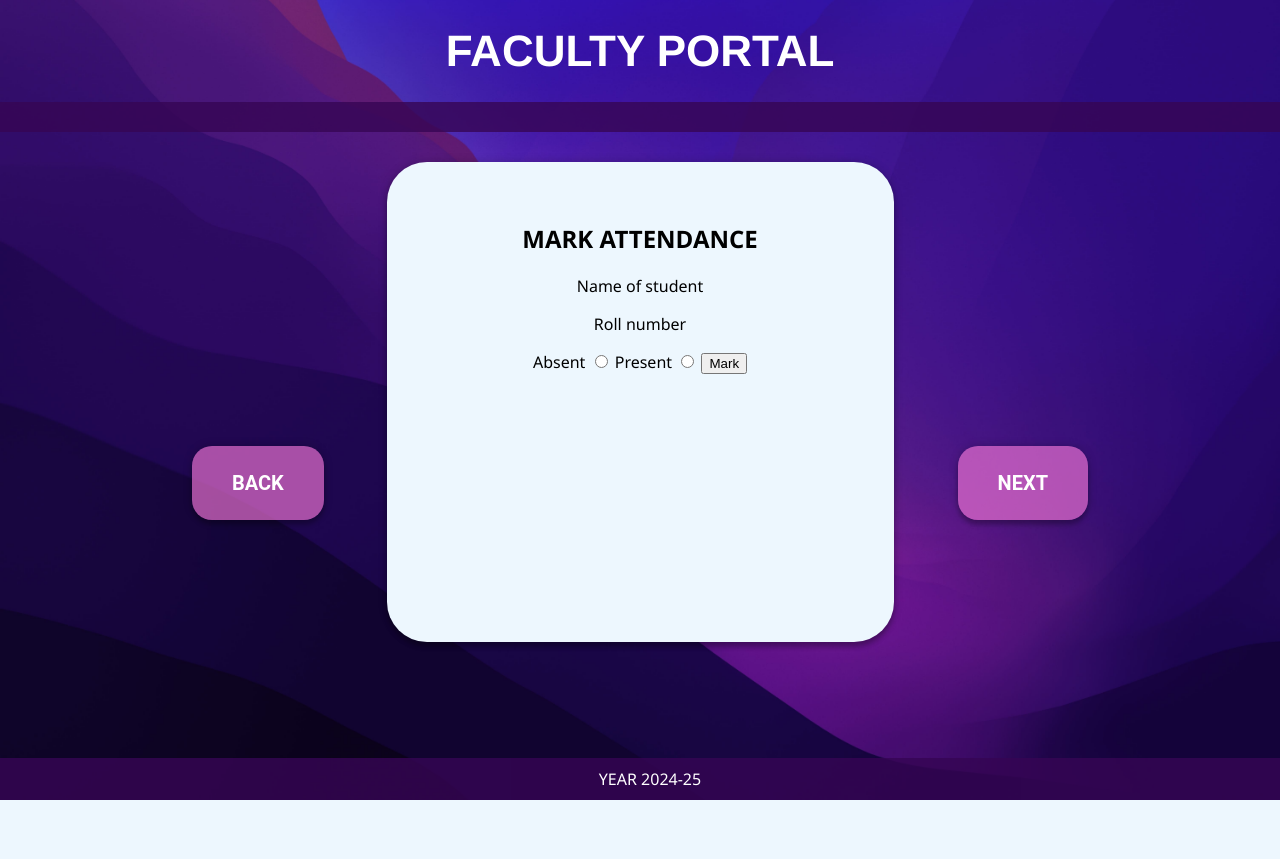
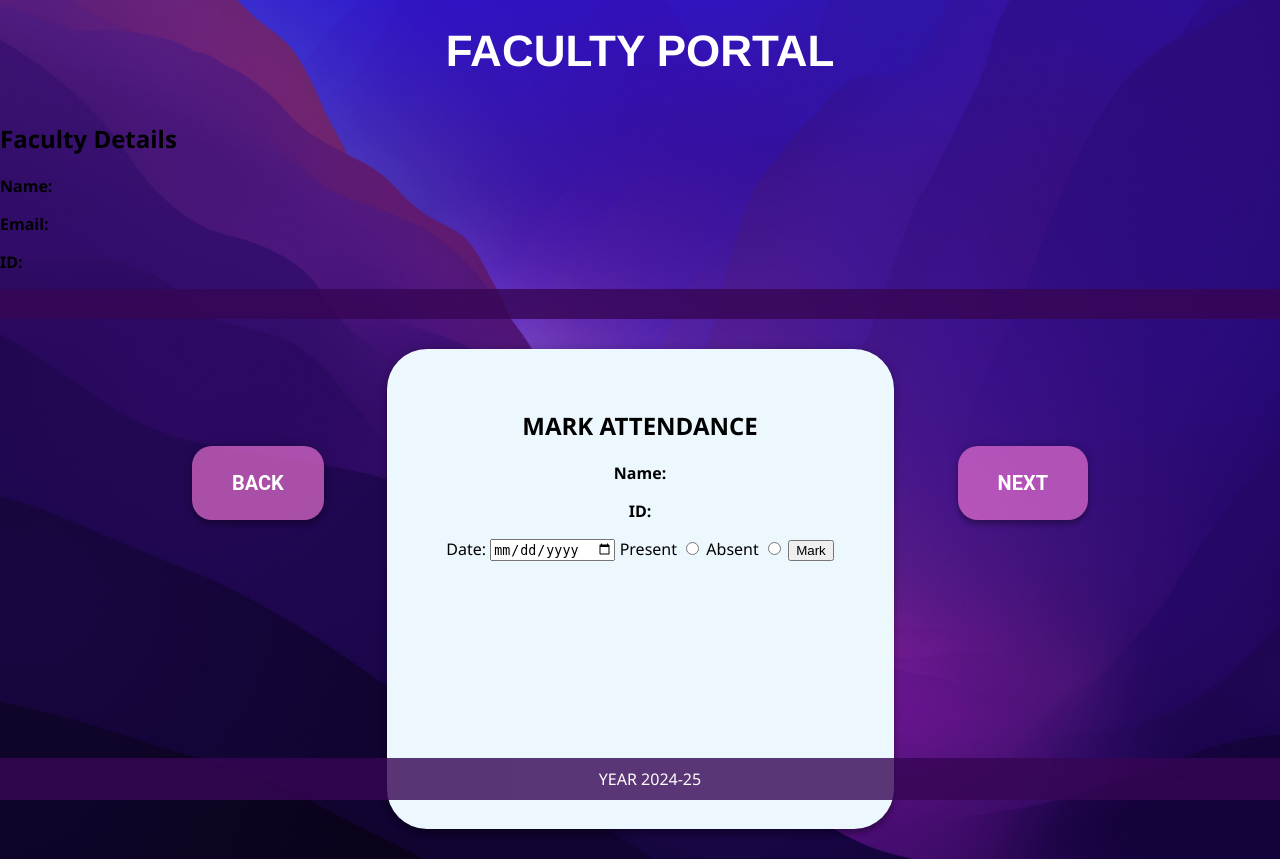
Before and after one commit to Rudra-Garg/Attendance-DBMS, a Flask app: page /faculty in a window 1280 px wide. Before the commit the page ends 800 px from the top, so only its background shows below. Run offline with Flask 3, Linux system fonts and the light colour scheme; data comes from the database, SQL or seed files in the repository; data that the repository does not hold is empty.

Commit message:
faculty mark attendance

```diff
--- a/app/faculty.py
+++ b/app/faculty.py
@@ -1,5 +1,5 @@
+import mysql.connector
 from flask import Blueprint, request, jsonify, render_template
-import mysql.connector
 
 faculty_bp = Blueprint('faculty', __name__)
 
@@ -13,18 +13,22 @@ db = mysql.connector.connect(
 
 cursor = db.cursor(dictionary=True)
 
+
 # Routes related to faculty functionality
 @faculty_bp.route('/faculty')
 def faculty_page():
     userID = request.args.get('userID')  # Retrieve user ID from query parameter
     return render_template('faculty.html', userID=userID)
 
+
 @faculty_bp.route('/getFacultyDetails', methods=['GET'])
 def get_faculty_details():
     userID = request.args.get('userID')
     cursor.execute("SELECT * FROM faculty WHERE facultyId = %s", (userID,))
-    faculty = cursor.fetchone()
+    faculty = cursor.fetchall()
+    faculty = faculty[0]
     return jsonify(faculty)
+
 
 @faculty_bp.route('/getFacultySubjects', methods=['GET'])
 def get_faculty_subjects():
@@ -33,4 +37,36 @@ def get_faculty_subjects():
     subjects = cursor.fetchall()
     return jsonify(subjects)
 
-# Add more routes related to faculty functionality as needed
+
+@faculty_bp.route('/getStudentDetails', methods=['GET'])
+def get_student_details():
+    userID = request.args.get('userID')
+    cursor.execute("SELECT * FROM student WHERE studentId = %s", (userID,))
+    student = cursor.fetchall()
+    student = student[0]
+    return jsonify(student)
+
+
+@faculty_bp.route('/getStudentUserIDs', methods=['GET'])
+def get_student_user_ids():
+    subject = request.args.get('subject')
+    cursor.execute("SELECT studentId FROM student WHERE subject = %s", (subject,))
+    user_ids = [result['studentId'] for result in cursor.fetchall()]
+    return jsonify(user_ids)
+
+
+
+@faculty_bp.route('/markAttendance', methods=['POST'])
+def mark_attendance():
+    data = request.json
+    student_id = data['student_id']
+    faculty_id = data['faculty_id']
+    subject = data['subject']
+    date = data['date']
+    status = data['status']
+    print(student_id, faculty_id, subject, date, status)
+    cursor.execute("INSERT INTO attendance VALUES (%s, %s, %s, %s, %s)",
+                   (subject, student_id, faculty_id, date, status))
+    db.commit()
+
+    return jsonify({'message': 'Attendance marked successfully'}), 200
--- a/app/student.py
+++ b/app/student.py
@@ -46,6 +46,7 @@ def get_student_attendance():
     cursor.execute("SELECT subject, status, date FROM attendance WHERE studentId = %s AND subject = %s",
                    (userID, subject))
     attendance = cursor.fetchall()
+    print(attendance)
     return jsonify(attendance)
 
 
--- a/static/Scripts/faculty.js
+++ b/static/Scripts/faculty.js
@@ -1,9 +1,9 @@
+let selected_subject;
 document.addEventListener('DOMContentLoaded', function () {
     // Retrieve the user ID from the URL query parameter
     const urlParams = new URLSearchParams(window.location.search);
     const userID = urlParams.get('userID');
 
-    // Function to fetch faculty details using the user ID
     function fetchFacultyDetails() {
         fetch('/getFacultyDetails?userID=' + userID) // Replace with your actual endpoint to fetch faculty details
             .then(response => {
@@ -15,18 +15,16 @@ document.addEventListener('DOMContentLoaded', function () {
             })
             .then(faculty => {
                 // Populate the faculty details on the webpage
-                document.getElementById('facultyName').innerText = faculty.name;
+                document.getElementById('facultyName').innerText = faculty.facultyName;
                 document.getElementById('facultyEmail').innerText = faculty.email;
-                document.getElementById('facultyID').innerText = faculty.facultyID;
+                document.getElementById('facultyID').innerText = faculty.facultyId;
                 // Add more fields as needed
             })
             .catch(error => {
                 console.error('Error:', error);
-                // Handle error, e.g., display error message to the user
             });
     }
 
-    // Function to fetch subject buttons for the faculty
     function fetchSubjectButtons() {
         fetch('/getFacultySubjects?userID=' + userID) // Replace with your actual endpoint to fetch faculty subjects
             .then(response => {
@@ -40,10 +38,12 @@ document.addEventListener('DOMContentLoaded', function () {
                 // Populate subject buttons on the webpage
                 const nav = document.getElementById('subjectNav');
                 subjects.forEach(subject => {
-                    console.log(subject)
                     const button = document.createElement('button');
                     button.textContent = subject.subject;
-                    // Add event listener to each button if needed
+                    button.addEventListener('click', function () {
+                        selected_subject = subject.subject;
+                        fetchStudentUserIDs(subject.subject);
+                    });
                     nav.appendChild(button);
                 });
             })
@@ -53,41 +53,100 @@ document.addEventListener('DOMContentLoaded', function () {
             });
     }
 
-    // Function to fetch attendance data for the faculty
-    function fetchAttendanceData() {
-        fetch('/getFacultyAttendance?userID=' + userID) // Replace with your actual endpoint to fetch faculty    attendance
+    fetchFacultyDetails();
+    setTimeout(fetchSubjectButtons, 1000);
+    let userIDIndex = 0;
+    let studentUserIDs = [];
+
+    function fetchStudentUserIDs(subject) {
+        fetch('/getStudentUserIDs?subject=' + subject)
             .then(response => {
                 if (response.ok) {
                     return response.json();
                 } else {
-                    throw new Error('Failed to fetch attendance data');
+                    throw new Error('Failed to fetch student user IDs');
                 }
             })
-            .then(attendance => {
-                // Populate attendance data on the webpage
-                const tableBody = document.querySelector('#attendanceTable tbody');
-                attendance.forEach(record => {
-                    const tr = document.createElement('tr');
-                    tr.innerHTML = `
-                        <td>${record.subject}</td>
-                        <td>${record.status}</td>
-                        <td>${record.date}</td>
-                    `;
-                    tableBody.appendChild(tr);
-                });
+            .then(data => {
+                studentUserIDs = data;
+                updateStudentDetails();
             })
             .catch(error => {
                 console.error('Error:', error);
-                // Handle error, e.g., display error message to the user
             });
     }
 
-    // Call fetchFacultyDetails function when the page loads
-    // fetchFacultyDetails();
+    function updateStudentDetails() {
+        const userID = studentUserIDs[userIDIndex];
+        fetch('/getStudentDetails?userID=' + userID)
+            .then(response => {
+                if (response.ok) {
+                    return response.json();
+                } else {
+                    throw new Error('Failed to fetch student details');
+                }
+            })
+            .then(student => {
+                // Populate student details on the webpage
+                document.getElementById('studentName').innerText = student.studentName;
+                document.getElementById('rollNumber').innerText = student.studentId;
+            })
+            .catch(error => {
+                console.error('Error:', error);
+            });
+    }
 
-    // Call fetchSubjectButtons function when the page loads
-    setTimeout(fetchSubjectButtons, 1000);
+    document.querySelector('.nextBtn').addEventListener('click', function () {
+        userIDIndex = (userIDIndex + 1) % studentUserIDs.length; // Increment the index
+        updateStudentDetails(); // Update student details
+    });
 
-    // Call fetchAttendanceData function when the page loads
-    fetchAttendanceData();
+    // Event listener for the "Back" button
+    document.querySelector('.backBtn').addEventListener('click', function () {
+        userIDIndex = (userIDIndex - 1 + studentUserIDs.length) % studentUserIDs.length; // Decrement the index
+        updateStudentDetails(); // Update student details
+    });
+    document.querySelector('.submit').addEventListener('click', function () {
+        const studentID = document.getElementById('rollNumber').innerText;
+        const date = document.getElementById('date').value;
+        let status;
+
+        // Check which radio button is selected
+        if (document.getElementById('present').checked) {
+            status = 'Present';
+        } else if (document.getElementById('absent').checked) {
+            status = 'Absent';
+        } else {
+            // Handle the case where neither radio button is selected
+            console.error('Please select attendance status');
+            return; // Stop execution if attendance status is not selected
+        }
+
+        const data = {
+            'faculty_id': userID,
+            'student_id': studentID,
+            'subject': selected_subject,
+            'date': date,
+            'status': status
+        };
+
+        fetch('/markAttendance', {
+            method: 'POST',
+            headers: {
+                'Content-Type': 'application/json'
+            },
+            body: JSON.stringify(data)
+        })
+            .then(response => {
+                if (response.ok) {
+                    console.log('Attendance marked successfully');
+                } else {
+                    throw new Error('Failed to mark attendance');
+                }
+            })
+            .catch(error => {
+                console.error('Error:', error);
+            });
+    });
+
 });
--- a/static/Scripts/student.js
+++ b/static/Scripts/student.js
@@ -59,6 +59,7 @@ document.addEventListener('DOMContentLoaded', function () {
                 }
             })
             .then(attendance => {
+                console.log(attendance)
                 const tableBody = document.querySelector('#attendanceTable tbody');
                 tableBody.innerHTML = ''; // Clear existing table rows
                 attendance.forEach(record => {
--- a/templates/faculty.html
+++ b/templates/faculty.html
@@ -11,7 +11,13 @@
 <header>
     <h1>FACULTY PORTAL</h1>
 </header>
-
+<section class="faculty-details">
+    <h2>Faculty Details</h2>
+    <p><strong>Name:</strong> <span id="facultyName"></span></p>
+    <p><strong>Email:</strong> <span id="facultyEmail"></span></p>
+    <p><strong>ID:</strong> <span id="facultyID"></span></p>
+    <!-- Add more fields as needed -->
+</section>
 <nav id="subjectNav">
     <!-- Subject buttons will be dynamically inserted here -->
 </nav>
@@ -22,12 +28,14 @@
     <div class="attendance-box">
         <h2>MARK ATTENDANCE</h2>
         <div class="attendanceMark">
-                <p id="studentName">Name of student</p>
-                <p id="rollNumber">Roll number</p>
+            <p><strong>Name:</strong> <span id="studentName"></span></p>
+            <p><strong>ID:</strong> <span id="rollNumber"></span></p>
+            <label for="date">Date:</label>
+            <input id="date" type="date" value="<?= date('yyyy-MM-dd') ?>" required>
+            <label for="present">Present</label>
+            <input id="present" type="radio" name="stat">
             <label for="absent">Absent</label>
             <input id="absent" type="radio" name="stat">
-                <label for="present">Present</label>
-                <input id="present" type="radio" name="stat">
             <button class="submit">Mark</button>
         </div>
     </div>
```
Lines whose indentation alone changed are shown as unchanged.
